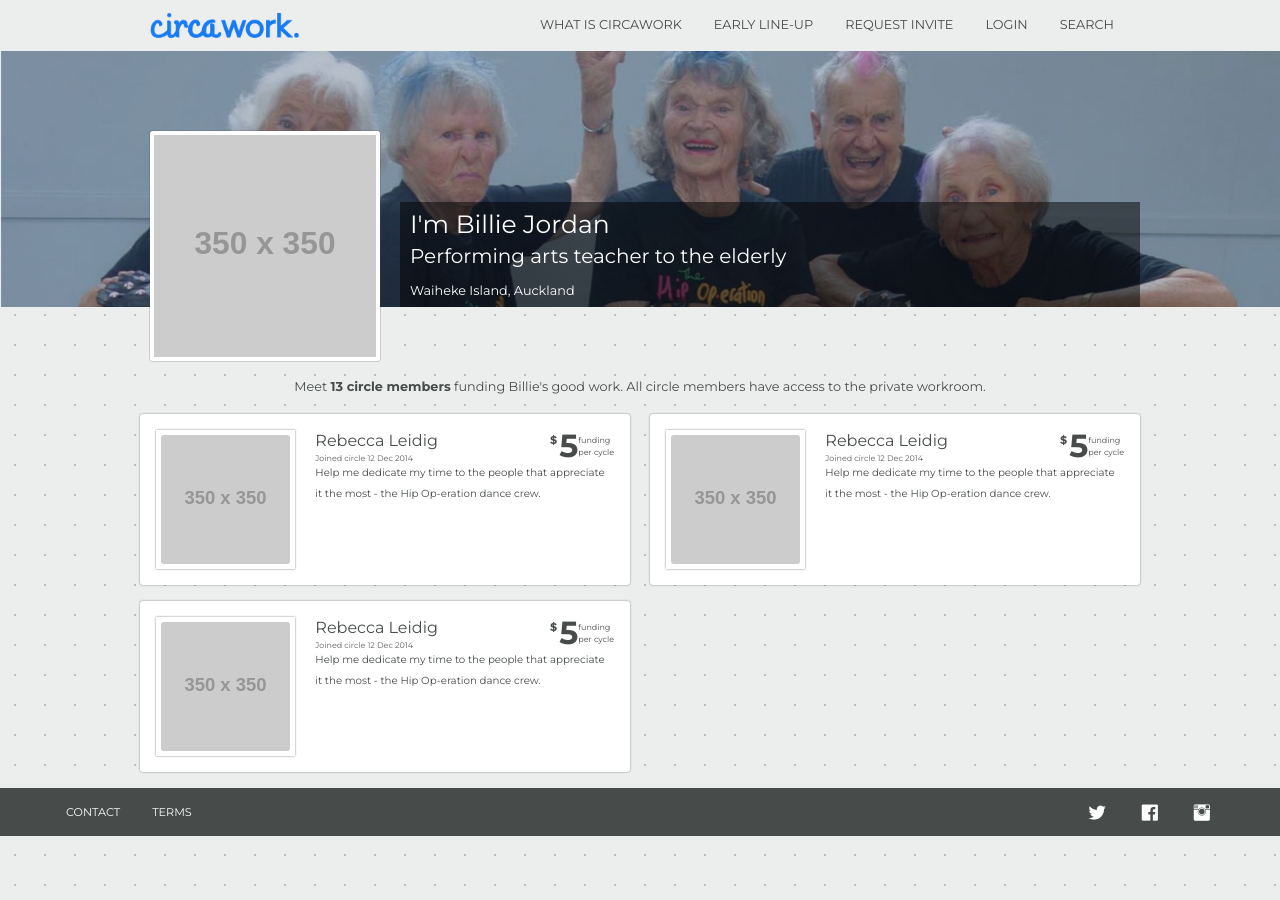
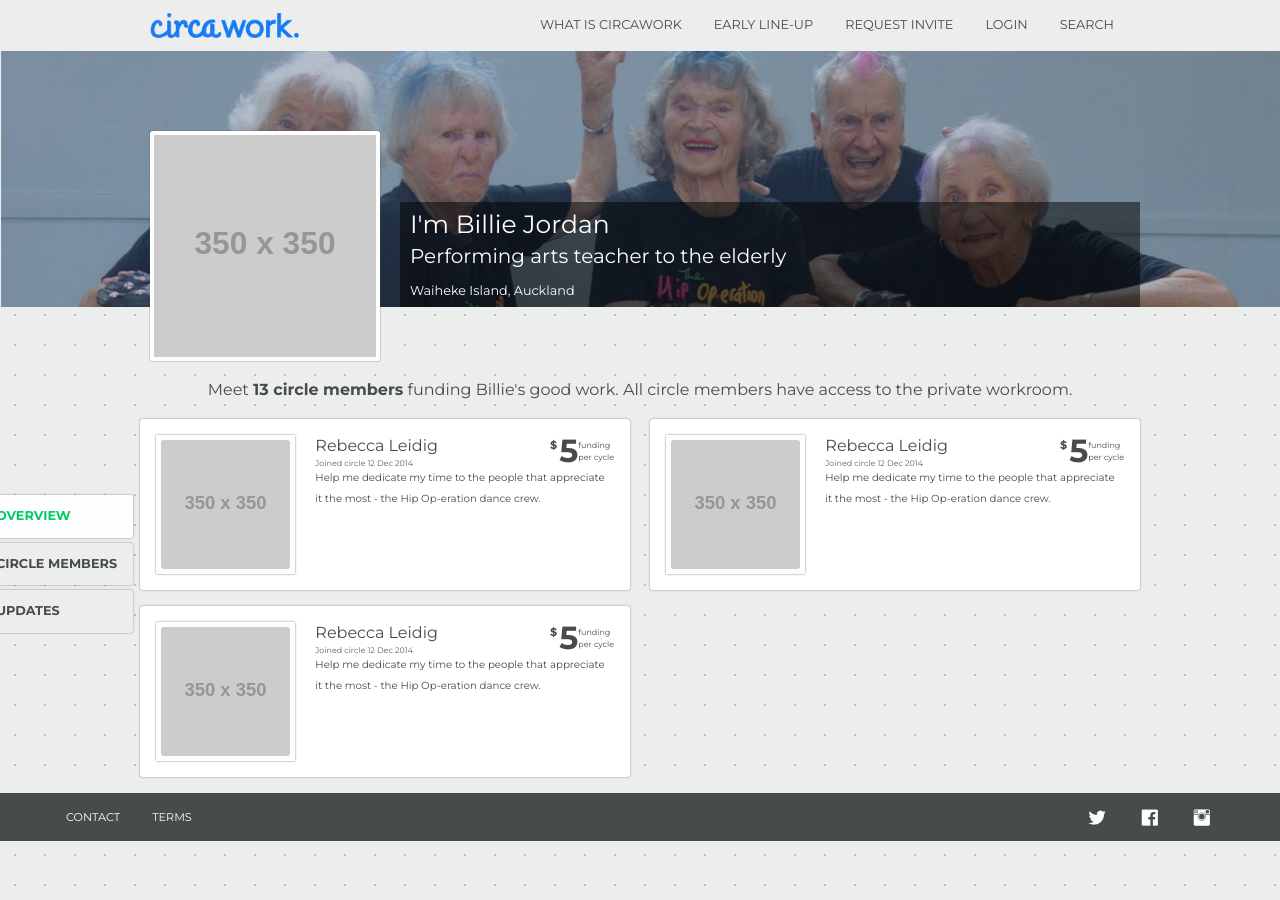
Before and after one commit to circaworks/circaworks.github.io, a Jekyll site: the page built from circle.md, in a window 1280 px wide. Built offline with Jekyll 4.4.1, drawn with Linux system fonts in a browser that asks for light colours; nearby versions of some CDN libraries.

Commit message:
Adds sidemenu.

```diff
--- a/_layouts/circles.html
+++ b/_layouts/circles.html
@@ -3,7 +3,9 @@ layout: default
 ---
 
 <div id="circles" class="row align-middle">
+    {% include side-menu.html %}
     {% include user-details.html %}
+
     <div class="circle-container">
         <div class="column small-12 large-6 circle-nav hide-for-large">
             <div class="callout">
@@ -13,7 +15,7 @@ layout: default
         </div>
 
         <div class="column small-12">
-            <p class="text-center">Meet <strong>{{ page.circle-members }} circle members</strong> funding {{ page.first-name }}'s good work. All circle members have access to the private workroom.</p>
+            <p class="text-center circle-slogan">Meet <strong>{{ page.circle-members }} circle members</strong> funding {{ page.first-name }}'s good work. All circle members have access to the private workroom.</p>
         </div>
 
         <div class="row members">
--- a/_layouts/overview.html
+++ b/_layouts/overview.html
@@ -3,13 +3,13 @@ layout: default
 ---
 
 <div class="row align-middle">
+    {% include side-menu.html %}
     {% include user-details.html %}
 
     <div class="row profile">
         <div class="column small-12 large-8 left">
             <div class="callout about-me">
                 <p>{{ page.about-me }}</p>
-                {% include side-menu.html %}
             </div>
             <div class="callout full-about show-for-large">
                 {{ content }}
--- a/_sass/_base.scss
+++ b/_sass/_base.scss
@@ -80,8 +80,8 @@ $bg-image: "/images/bg-image.jpg";
   }
 }
 
-p {
-  font-size: 0.8rem !important;
+html p {
+  font-size: 0.8rem;
 }
 
 .column .callout {
@@ -265,8 +265,8 @@ p {
 
 #side-menu {
   position: fixed;
-  margin-left: -11rem;
-  margin-top: -8rem;
+  margin-left: -10rem;
+  margin-top: 13rem;
   .callout {
     padding: 0;
     margin-bottom: 0.3rem;
@@ -339,6 +339,9 @@ footer {
 
 #circles {
   .circle-container {
+    .circle-slogan {
+      font-size: 1rem
+    }
     .circle-nav {
       padding: 0;
       .back:before {
```
